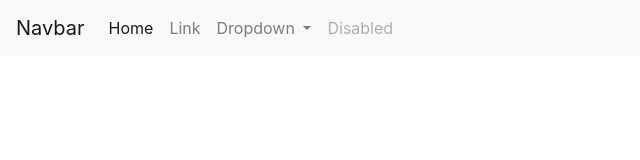
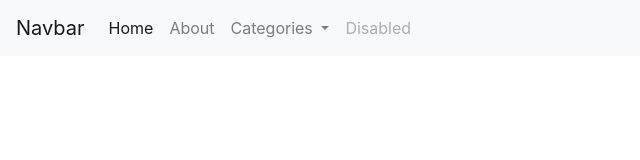
Before and after one commit to jk131297/Learning_Git, a plain HTML site: page index.html in a window 1280 px wide. Shown: the full height of the page, 0-640 px from the left. Drawn offline with nearby package versions, Linux system fonts and the light colour scheme.

Commit message:
Added about and categories

```diff
--- a/index.html
+++ b/index.html
@@ -23,11 +23,11 @@
               <a class="nav-link" href="#">Home <span class="sr-only">(current)</span></a>
             </li>
             <li class="nav-item">
-              <a class="nav-link" href="#">Link</a>
+              <a class="nav-link" href="#">About</a>
             </li>
             <li class="nav-item dropdown">
               <a class="nav-link dropdown-toggle" href="#" id="navbarDropdown" role="button" data-toggle="dropdown" aria-haspopup="true" aria-expanded="false">
-                Dropdown
+                Categories
               </a>
               <div class="dropdown-menu" aria-labelledby="navbarDropdown">
                 <a class="dropdown-item" href="#">Action</a>
```
